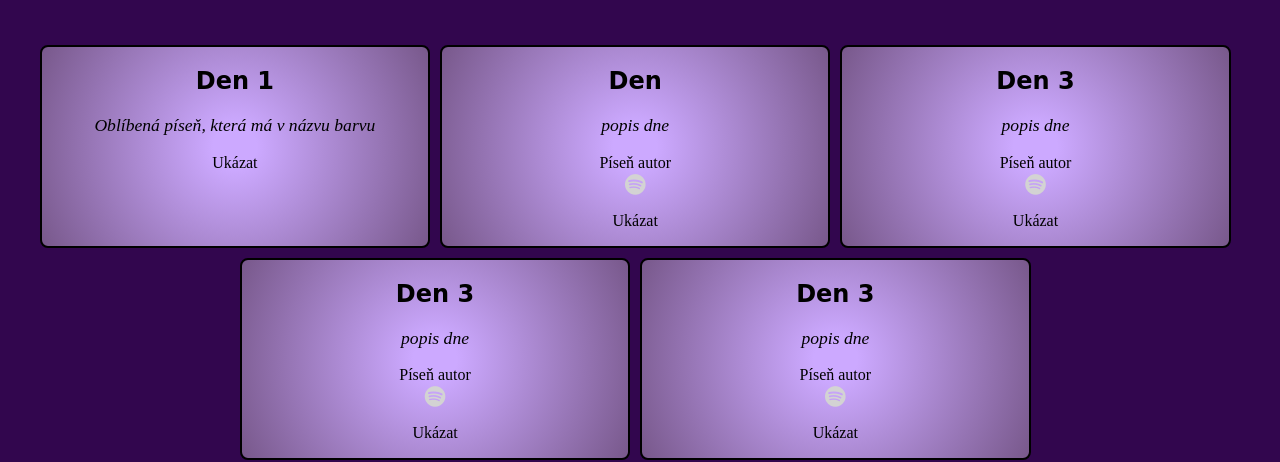
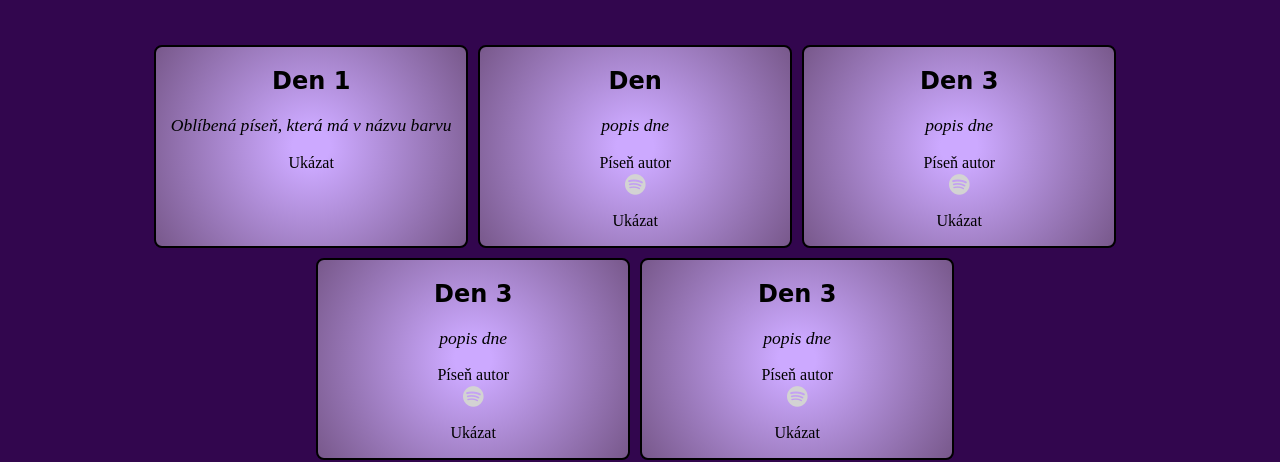
Before and after one commit to NocniDuha/30DSC, a plain HTML site: page index.html in a window 1280 px wide. Shown: the part 114-576 px from the top of the page. Drawn offline with Linux system fonts and the light colour scheme; a web font is replaced by a local one.

Commit message:
card width 300px

```diff
--- a/style.css
+++ b/style.css
@@ -38,8 +38,7 @@ color: white;
 }
 
 .card {
-  width: 30%;
-  min-width: 300px;
+  width: 300px;
   padding-left: 5px;
   padding-right: 5px;
   margin: 5px;
```
